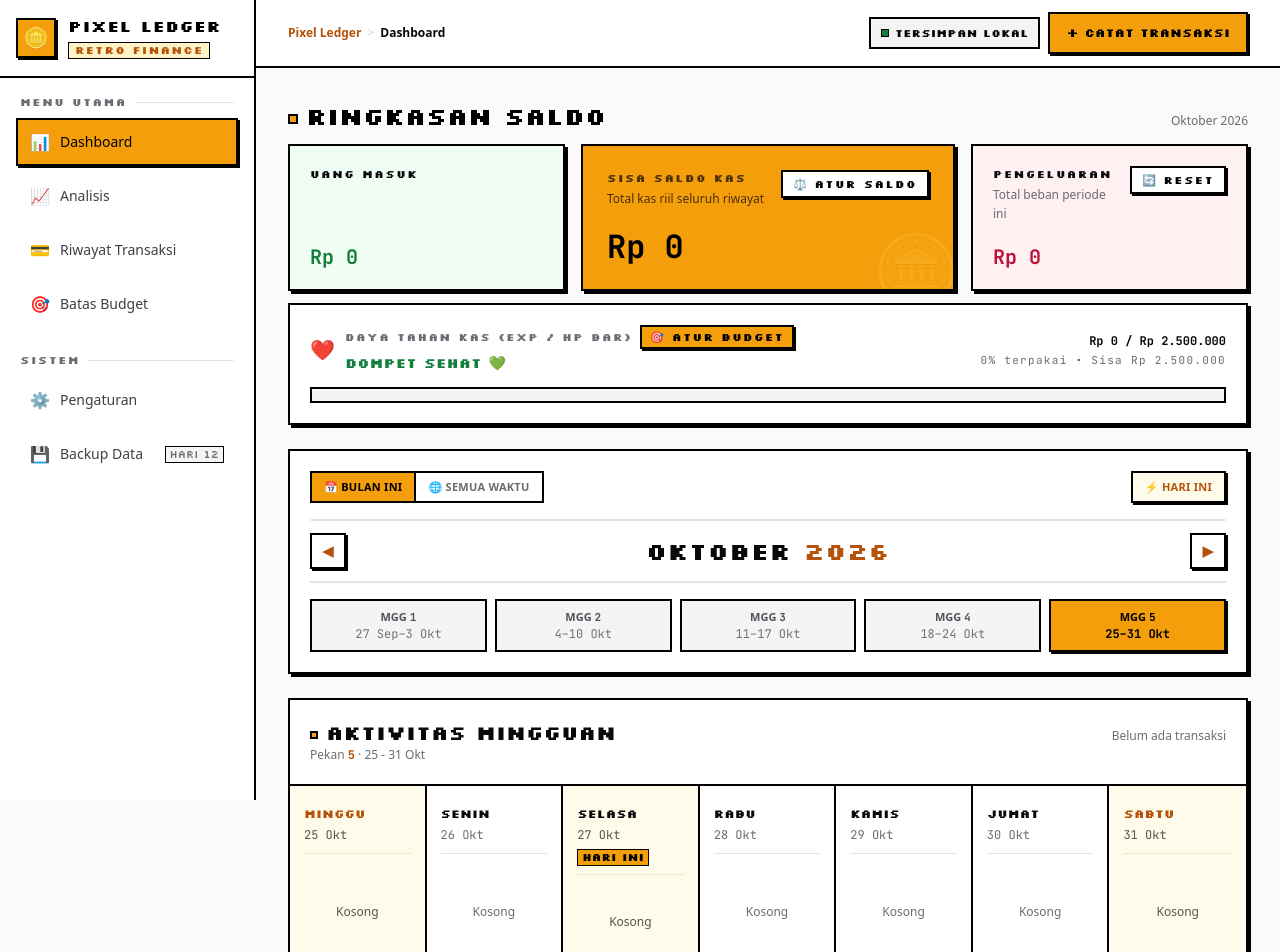
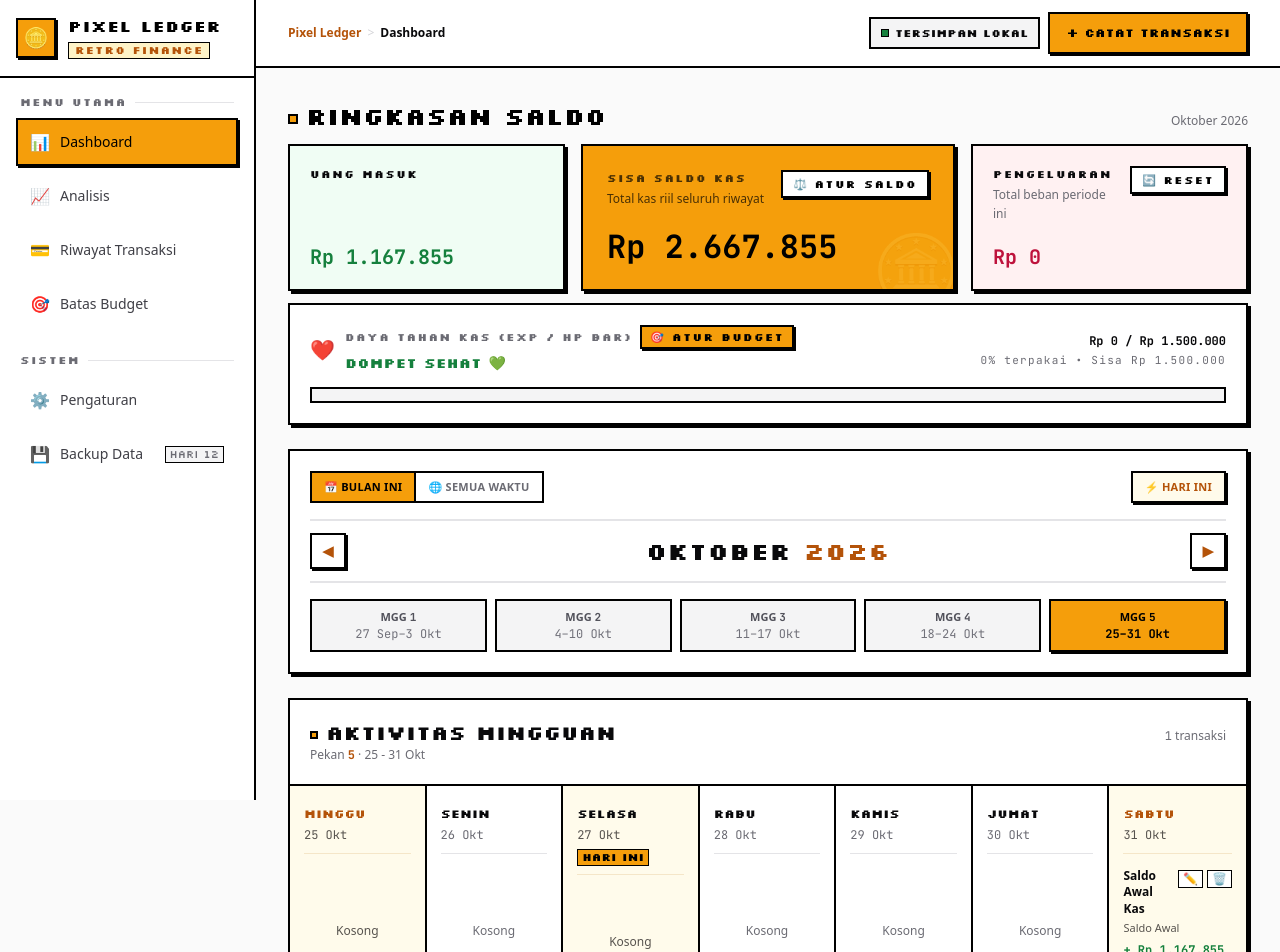
Before and after one commit to raintyaa/pixel-finance-tracker, a React (Vite) app: page / in a window 1280 px wide. Shown: the top 952 px of the page. Built offline with nearby package versions, Linux system fonts and the light colour scheme.

Commit message:
fix: recalibrate initial state with Rp 0 expense, Rp 1.500.000 income, and Rp 2.667.855 balance

```diff
--- a/src/data/initialData.ts
+++ b/src/data/initialData.ts
@@ -11,10 +11,30 @@ export const DEFAULT_CATEGORIES: Category[] = [
     { id: 'cat-adjust-exp', name: 'Penyesuaian Saldo', icon: '⚖️', type: 'expense' },
     { id: 'cat-other-exp', name: 'Lain-lain', icon: '📦', type: 'expense' },
     // Kategori Pemasukan
+    { id: 'cat-initial', name: 'Saldo Awal', icon: '🏦', type: 'income' },
     { id: 'cat-allowance', name: 'Uang Saku', icon: '🪙', type: 'income' },
     { id: 'cat-adjust-inc', name: 'Penyesuaian Saldo', icon: '⚖️', type: 'income' },
     { id: 'cat-other-inc', name: 'Pemasukan Lain / Hadiah', icon: '🎁', type: 'income' },
 ]
 
-// 2. Data Transaksi Awal (Dikosongkan agar mulai bersih dari 0)
-export const INITIAL_TRANSACTIONS: Transaction[] = []
+// 2. Data Transaksi Awal Terkalibrasi Bersih
+export const INITIAL_TRANSACTIONS: Transaction[] = [
+    {
+        id: 'tx-initial-balance',
+        type: 'income',
+        amount: 1167855,
+        description: 'Saldo Awal Kas',
+        category: 'Saldo Awal',
+        date: '2026-10-31',
+        dayOfWeek: 6,
+    },
+    {
+        id: 'tx-income-nov',
+        type: 'income',
+        amount: 1500000,
+        description: 'Pemasukan Kas November',
+        category: 'Uang Saku',
+        date: '2026-11-01',
+        dayOfWeek: 0,
+    },
+]
--- a/src/utils/storage.ts
+++ b/src/utils/storage.ts
@@ -5,12 +5,12 @@ import type { BudgetConfig, Transaction } from '../types/finance'
  * Utilitas persistensi data transaksi dan batas budget di LocalStorage.
  * Menggunakan Web Storage API bawaan browser tanpa dependensi tambahan.
  */
-export const STORAGE_KEY = 'pixel_ledger_transactions_v2'
-export const STORAGE_BACKUP_KEY = 'pixel_ledger_transactions_backup'
+export const STORAGE_KEY = 'pixel_ledger_transactions_v3'
+export const STORAGE_BACKUP_KEY = 'pixel_ledger_transactions_backup_v3'
 export const STORAGE_BUDGET_KEY = 'pixel_ledger_budget_v1'
 
 export const DEFAULT_BUDGET: BudgetConfig = {
-  monthlyLimit: 2500000,
+  monthlyLimit: 1500000,
   excludeAdjustmentsFromBudget: true,
 }
 
@@ -32,9 +32,15 @@ export function loadTransactions(): Transaction[] {
   if (!storage) return INITIAL_TRANSACTIONS
 
   try {
-    // Bersihkan data contoh versi lama jika ada
+    // Bersihkan data contoh atau transaksi uji coba versi lama jika ada
     if (storage.getItem('pixel_ledger_transactions_v1')) {
       storage.removeItem('pixel_ledger_transactions_v1')
+    }
+    if (storage.getItem('pixel_ledger_transactions_v2')) {
+      storage.removeItem('pixel_ledger_transactions_v2')
+    }
+    if (storage.getItem('pixel_ledger_transactions_backup')) {
+      storage.removeItem('pixel_ledger_transactions_backup')
     }
 
     const raw = storage.getItem(STORAGE_KEY)
@@ -90,6 +96,8 @@ export function resetTransactionsToDefault(): void {
   try {
     storage.removeItem(STORAGE_KEY)
     storage.removeItem('pixel_ledger_transactions_v1')
+    storage.removeItem('pixel_ledger_transactions_v2')
+    storage.removeItem('pixel_ledger_transactions_backup')
   } catch (error) {
     console.warn('Gagal mereset transaksi di LocalStorage:', error)
   }
```
